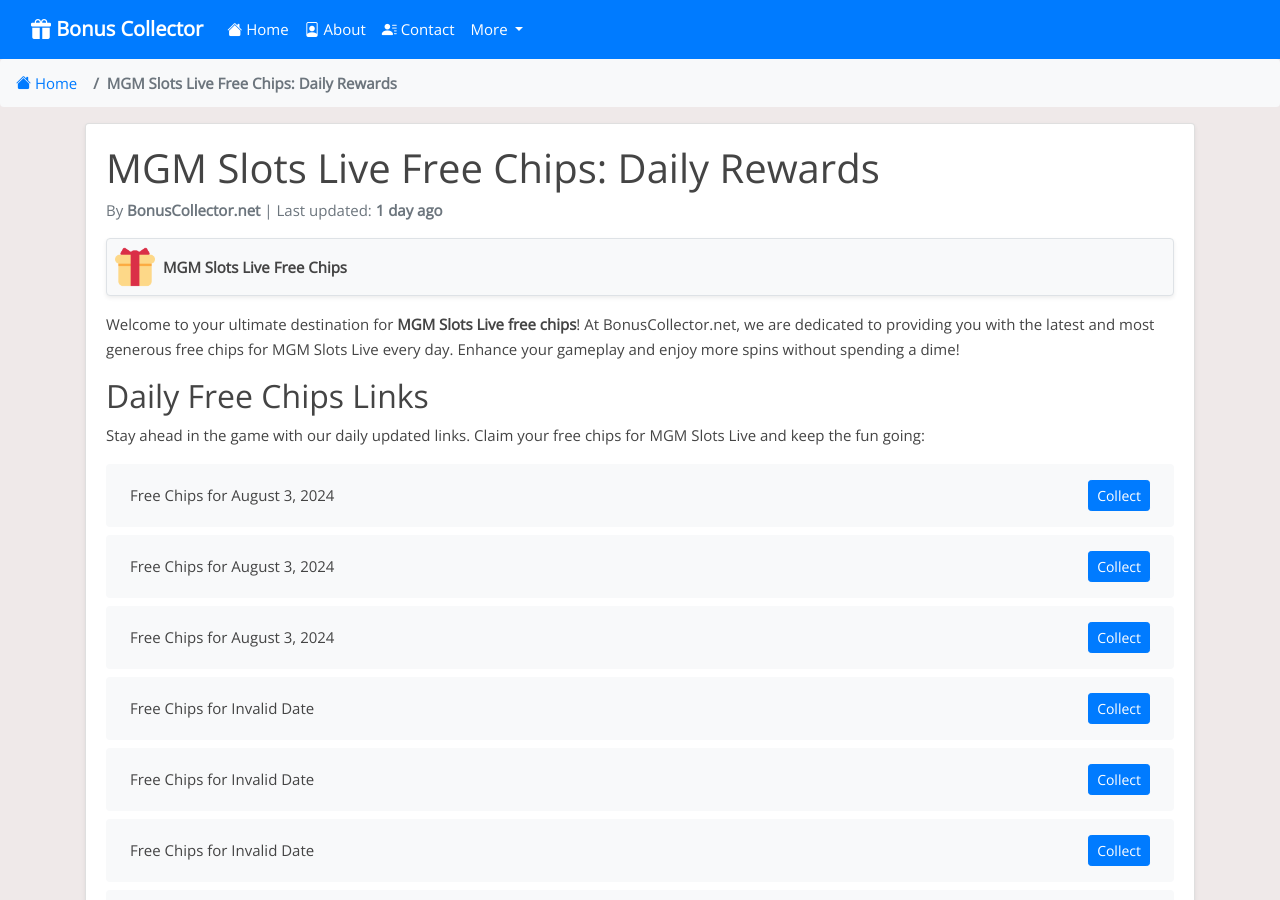
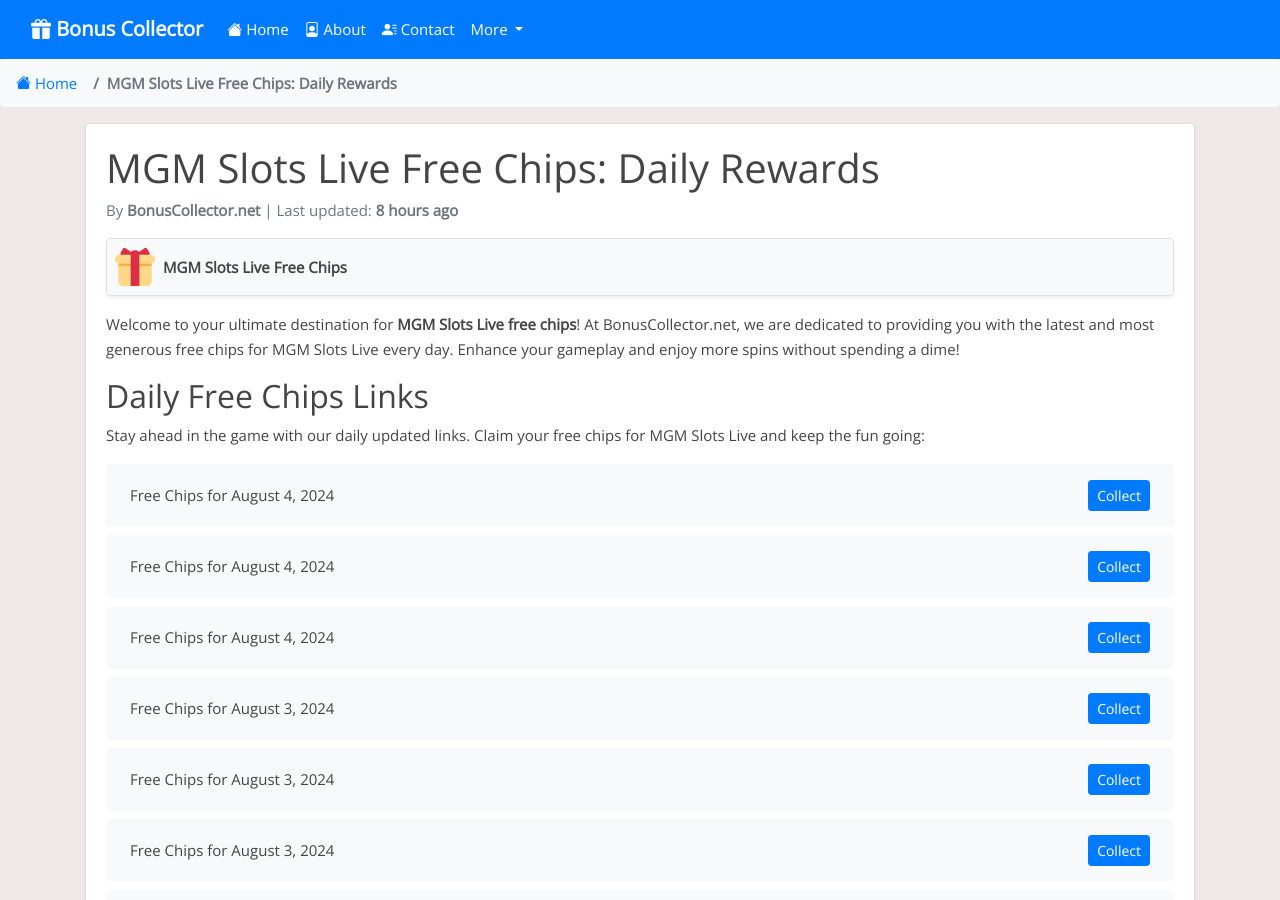
Before and after one commit to Prollad99/bs-net, a Jekyll site: the page built from _posts/2024-07-30-mgm-slots-live.md, in a window 1280 px wide and 900 px high. Built offline with Jekyll 4.4.1, drawn with Linux system fonts in a browser that asks for light colours; nearby versions of some CDN libraries; comment, search, counter and statistics services are not loaded.

Commit message:
Update mgm-slots-live reward links and last modified date

```diff
--- a/_data/include_files.yml
+++ b/_data/include_files.yml
@@ -59,7 +59,7 @@
   last_modified: 2024-08-04 06:26:15
 
 mgm-slots-live.html:
-  last_modified: 2024-08-03 18:17:57
+  last_modified: 2024-08-04 18:16:29
 
 wizard-of-oz.html:
   last_modified: 2024-08-04 06:24:16
--- a/_includes/mgm-slots-live.html
+++ b/_includes/mgm-slots-live.html
@@ -1,4 +1,16 @@
 <ul class="list-group mt-3 mb-4">
+  <li class="list-group-item d-flex justify-content-between align-items-center">
+    <span>Free Chips for August 4, 2024</span>
+    <a href="https://mgm.play-freebies.com/3WMBHcq" class="btn btn-primary btn-sm">Collect</a>
+  </li>
+  <li class="list-group-item d-flex justify-content-between align-items-center">
+    <span>Free Chips for August 4, 2024</span>
+    <a href="https://mgm.play-freebies.com/4damkQO" class="btn btn-primary btn-sm">Collect</a>
+  </li>
+  <li class="list-group-item d-flex justify-content-between align-items-center">
+    <span>Free Chips for August 4, 2024</span>
+    <a href="http://mgm.play-freebies.com/3WpAsOU" class="btn btn-primary btn-sm">Collect</a>
+  </li>
   <li class="list-group-item d-flex justify-content-between align-items-center">
     <span>Free Chips for August 3, 2024</span>
     <a href="https://mgm.play-freebies.com/4d8m7Oe" class="btn btn-primary btn-sm">Collect</a>
@@ -387,16 +399,4 @@
     <span>Free Chips for Invalid Date</span>
     <a href="https://mgm.play-freebies.com/4cXLSAm" class="btn btn-primary btn-sm">Collect</a>
   </li>
-  <li class="list-group-item d-flex justify-content-between align-items-center">
-    <span>Free Chips for Invalid Date</span>
-    <a href="https://landingpages.mgmslotslive.com/2.37.100281/site/pages/landingshow/index.html?coupon=RMGM_1M_20240713_IG_asdgbu_CM" class="btn btn-primary btn-sm">Collect</a>
-  </li>
-  <li class="list-group-item d-flex justify-content-between align-items-center">
-    <span>Free Chips for Invalid Date</span>
-    <a href="https://mgm.play-freebies.com/3Wvlf0l" class="btn btn-primary btn-sm">Collect</a>
-  </li>
-  <li class="list-group-item d-flex justify-content-between align-items-center">
-    <span>Free Chips for Invalid Date</span>
-    <a href="http://mgm.play-freebies.com/3zC51JM" class="btn btn-primary btn-sm">Collect</a>
-  </li>
 </ul>
```
Also changed, not shown: links-json/mgm-slots-live.json (+12 -9 lines).
